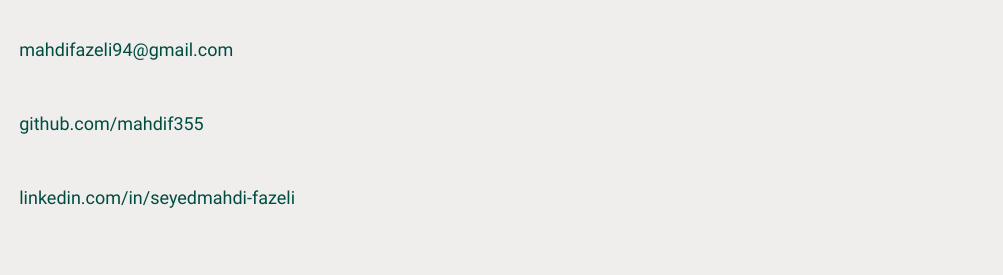
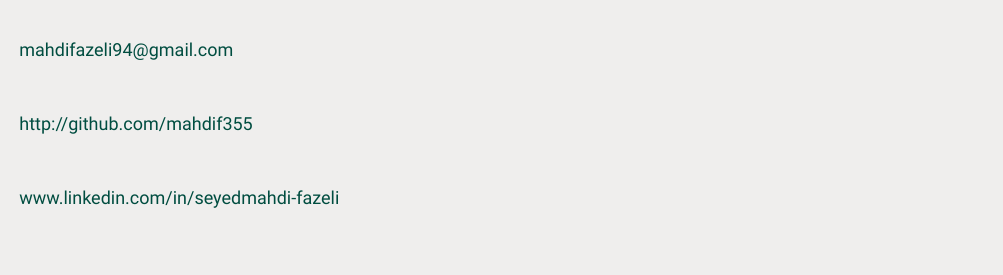
Before and after one commit to mahdif355/mahdif355.github.io, a plain HTML site: page index.html in a window 1280 px wide. Shown: the part 5753-6028 px from the top of the page, 277-1280 px from the left. Drawn offline with nearby package versions, Linux system fonts and the light colour scheme.

Commit message:
Update index.html

```diff
--- a/index.html
+++ b/index.html
@@ -624,14 +624,14 @@
             data-position="top" data-tooltip="View Mahdi on Github"
             class="btn-floating btn-large waves-effect waves-light blue-grey tooltipped"><i class="fa fa-github"></i><a
               aria-label="Mahdi on Github" href="http://github.com/mahdif355" class="hoverline"
-              target="_blank">github.com/mahdif355</a></a>
+              target="_blank">http://github.com/mahdif355</a></a>
         </p>
         <p>
           <a aria-label="View Mahdi on LinkedIn" href="www.linkedin.com/in/seyedmahdi-fazeli" target="_blank"
             data-position="top" data-tooltip="View Mahdi on LinkedIn"
             class="btn-floating btn-large waves-effect waves-light blue-grey tooltipped"><i
               class="fa fa-linkedin"></i><a aria-label="Mahdi on LinkedIn" href="www.linkedin.com/in/seyedmahdi-fazeli"
-              class="hoverline" target="_blank">linkedin.com/in/seyedmahdi-fazeli</a></a>
+              class="hoverline" target="_blank">www.linkedin.com/in/seyedmahdi-fazeli</a></a>
         </p>
       </div>
     </section>
```
